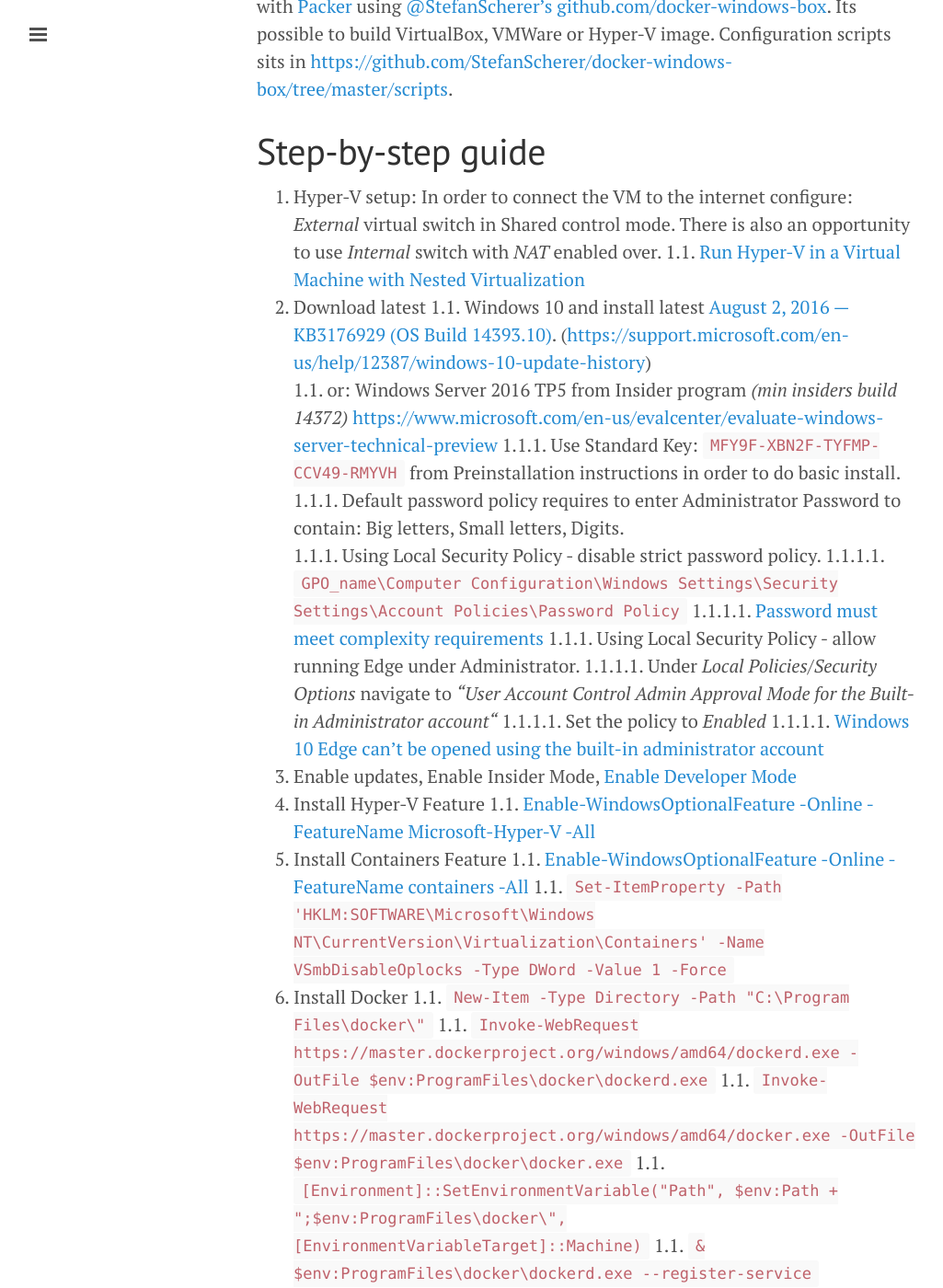
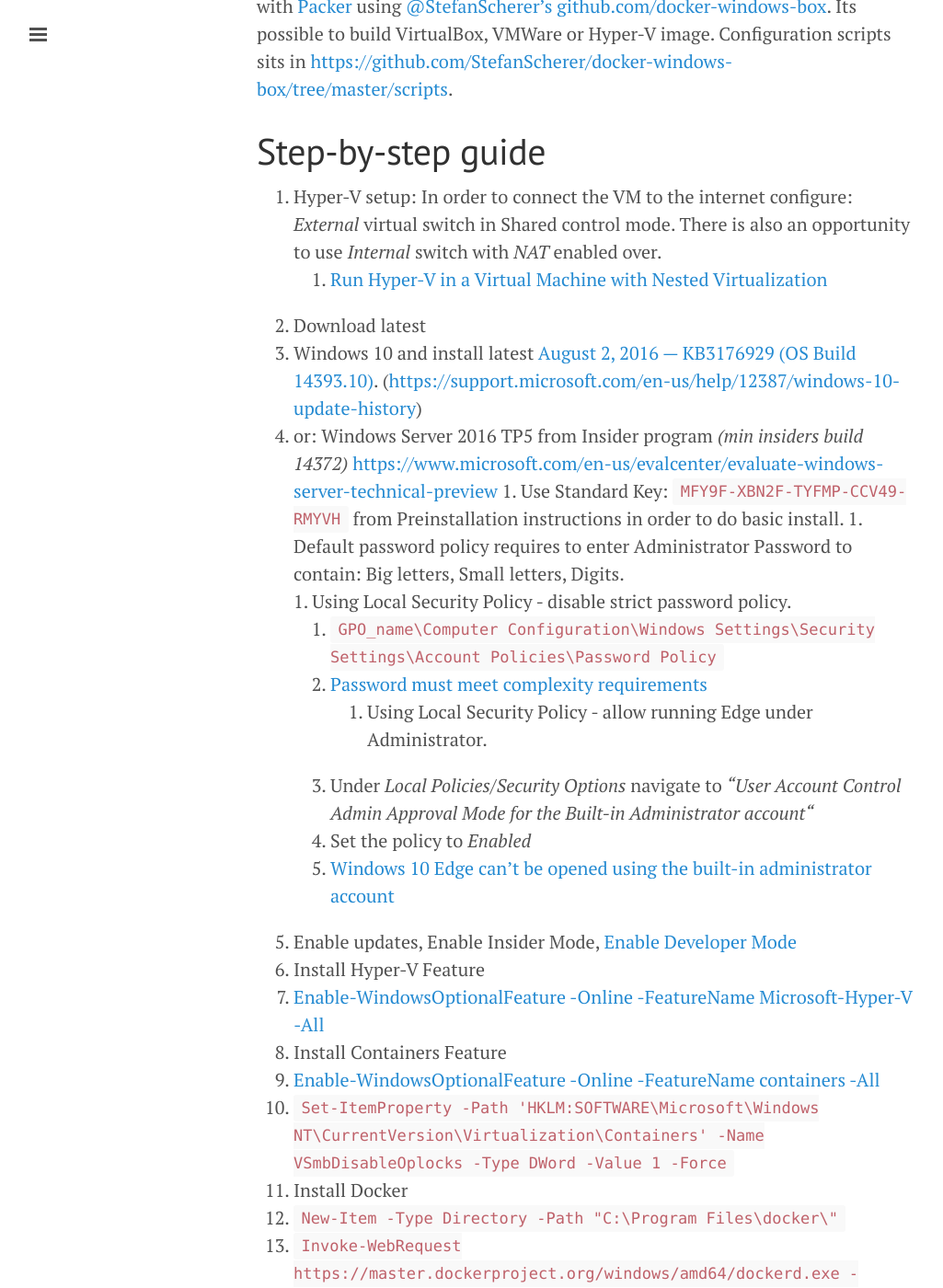
Before and after one commit to sitano/sitano.github.io, a Jekyll site: the page built from _posts/2016-08-04-docker-win.md, in a window 1280 px wide and 1400 px high, scrolled down 478 px. Shown: the whole window at 92% size, without its empty margins (1-1026 px from the left). Built offline with Jekyll 4.4.1, drawn with Linux system fonts in a browser that asks for light colours; Markdown is read by kramdown in place of the engine named in the settings; comment, search, counter and statistics services are not loaded; some of the changed text lies outside the part shown.

Commit message:
update markdown for nested lists

```diff
--- a/_posts/2016-08-04-docker-win.md
+++ b/_posts/2016-08-04-docker-win.md
@@ -21,59 +21,59 @@
 1. Hyper-V setup: In order to connect the VM to the internet configure:
    _External_ virtual switch in Shared control mode.
    There is also an opportunity to use _Internal_ switch with _NAT_ enabled over.
-     1.1. [Run Hyper-V in a Virtual Machine with Nested Virtualization](https://msdn.microsoft.com/en-us/virtualization/hyperv_on_windows/user_guide/nesting)
+   1. [Run Hyper-V in a Virtual Machine with Nested Virtualization](https://msdn.microsoft.com/en-us/virtualization/hyperv_on_windows/user_guide/nesting)
 1. Download latest
-    1.1. Windows 10 and install latest [August 2, 2016 — KB3176929 (OS Build 14393.10)](https://support.microsoft.com/). ([https://support.microsoft.com/en-us/help/12387/windows-10-update-history](https://support.microsoft.com/en-us/help/12387/windows-10-update-history))
-    1.1. or: Windows Server 2016 TP5 from Insider program _(min insiders build 14372)_ [https://www.microsoft.com/en-us/evalcenter/evaluate-windows-server-technical-preview](https://www.microsoft.com/en-us/evalcenter/evaluate-windows-server-technical-preview)
-        1.1.1. Use Standard Key: `MFY9F-XBN2F-TYFMP-CCV49-RMYVH` from Preinstallation instructions in order to do basic install.
-        1.1.1. Default password policy requires to enter Administrator Password to contain: Big letters, Small letters, Digits.
-        1.1.1. Using Local Security Policy - disable strict password policy.
-            1.1.1.1. `GPO_name\Computer Configuration\Windows Settings\Security Settings\Account Policies\Password Policy`
-            1.1.1.1. [Password must meet complexity requirements](https://technet.microsoft.com/en-us/library/hh994562(v=ws.11).aspx)
-        1.1.1. Using Local Security Policy - allow running Edge under Administrator.
-            1.1.1.1. Under _Local Policies/Security Options_ navigate to _“User Account Control Admin Approval Mode for the Built-in Administrator account“_
-            1.1.1.1. Set the policy to _Enabled_
-            1.1.1.1. [Windows 10 Edge can’t be opened using the built-in administrator account](http://www.virtualizationhowto.com/2015/07/windows-10-edge-opened-builtin-administrator-account/)
+  1. Windows 10 and install latest [August 2, 2016 — KB3176929 (OS Build 14393.10)](https://support.microsoft.com/). ([https://support.microsoft.com/en-us/help/12387/windows-10-update-history](https://support.microsoft.com/en-us/help/12387/windows-10-update-history))
+  1. or: Windows Server 2016 TP5 from Insider program _(min insiders build 14372)_ [https://www.microsoft.com/en-us/evalcenter/evaluate-windows-server-technical-preview](https://www.microsoft.com/en-us/evalcenter/evaluate-windows-server-technical-preview)
+    1. Use Standard Key: `MFY9F-XBN2F-TYFMP-CCV49-RMYVH` from Preinstallation instructions in order to do basic install.
+    1. Default password policy requires to enter Administrator Password to contain: Big letters, Small letters, Digits.
+    1. Using Local Security Policy - disable strict password policy.
+      1. `GPO_name\Computer Configuration\Windows Settings\Security Settings\Account Policies\Password Policy`
+      1. [Password must meet complexity requirements](https://technet.microsoft.com/en-us/library/hh994562(v=ws.11).aspx)
+    1. Using Local Security Policy - allow running Edge under Administrator.
+      1. Under _Local Policies/Security Options_ navigate to _“User Account Control Admin Approval Mode for the Built-in Administrator account“_
+      1. Set the policy to _Enabled_
+      1. [Windows 10 Edge can’t be opened using the built-in administrator account](http://www.virtualizationhowto.com/2015/07/windows-10-edge-opened-builtin-administrator-account/)
 1. Enable updates, Enable Insider Mode, [Enable Developer Mode](http://www.ghacks.net/2015/06/13/how-to-enable-developer-mode-in-windows-10-to-sideload-apps/)
 1. Install Hyper-V Feature
-    1.1. [Enable-WindowsOptionalFeature -Online -FeatureName Microsoft-Hyper-V -All](https://msdn.microsoft.com/en-us/virtualization/windowscontainers/docker/configure_docker_daemon)
+  1. [Enable-WindowsOptionalFeature -Online -FeatureName Microsoft-Hyper-V -All](https://msdn.microsoft.com/en-us/virtualization/windowscontainers/docker/configure_docker_daemon)
 1. Install Containers Feature
-    1.1. [Enable-WindowsOptionalFeature -Online -FeatureName containers -All](https://msdn.microsoft.com/en-us/virtualization/windowscontainers/quick_start/quick_start_windows_10)
-    1.1. `Set-ItemProperty -Path 'HKLM:SOFTWARE\Microsoft\Windows NT\CurrentVersion\Virtualization\Containers' -Name VSmbDisableOplocks -Type DWord -Value 1 -Force`
+  1. [Enable-WindowsOptionalFeature -Online -FeatureName containers -All](https://msdn.microsoft.com/en-us/virtualization/windowscontainers/quick_start/quick_start_windows_10)
+  1. `Set-ItemProperty -Path 'HKLM:SOFTWARE\Microsoft\Windows NT\CurrentVersion\Virtualization\Containers' -Name VSmbDisableOplocks -Type DWord -Value 1 -Force`
 1. Install Docker
-    1.1. `New-Item -Type Directory -Path "C:\Program Files\docker\"`
-    1.1. `Invoke-WebRequest https://master.dockerproject.org/windows/amd64/dockerd.exe -OutFile $env:ProgramFiles\docker\dockerd.exe`
-    1.1. `Invoke-WebRequest https://master.dockerproject.org/windows/amd64/docker.exe -OutFile $env:ProgramFiles\docker\docker.exe`
-    1.1. `[Environment]::SetEnvironmentVariable("Path", $env:Path + ";$env:ProgramFiles\docker\", [EnvironmentVariableTarget]::Machine)`
-    1.1. `& $env:ProgramFiles\docker\dockerd.exe --register-service`
+  1. `New-Item -Type Directory -Path "C:\Program Files\docker\"`
+  1. `Invoke-WebRequest https://master.dockerproject.org/windows/amd64/dockerd.exe -OutFile $env:ProgramFiles\docker\dockerd.exe`
+  1. `Invoke-WebRequest https://master.dockerproject.org/windows/amd64/docker.exe -OutFile $env:ProgramFiles\docker\docker.exe`
+  1. `[Environment]::SetEnvironmentVariable("Path", $env:Path + ";$env:ProgramFiles\docker\", [EnvironmentVariableTarget]::Machine)`
+  1. `& $env:ProgramFiles\docker\dockerd.exe --register-service`
 1. Configure Docker daemon
-    1.1. `net localgroup docker /add`
-    1.1. `net localgroup docker Administrator /add`
-    1.1. `Set-ItemProperty -Path HKLM:\SYSTEM\CurrentControlSet\Services\docker -Name ImagePath -Value "``"C:\Program Files\docker\dockerd.exe``" --run-service -H npipe:// -H tcp://0.0.0.0:2375 -G docker -D"``
-    1.1. `Start-Service Docker`
+  1. `net localgroup docker /add`
+  1. `net localgroup docker Administrator /add`
+  1. `Set-ItemProperty -Path HKLM:\SYSTEM\CurrentControlSet\Services\docker -Name ImagePath -Value "``"C:\Program Files\docker\dockerd.exe``" --run-service -H npipe:// -H tcp://0.0.0.0:2375 -G docker -D"``
+  1. `Start-Service Docker`
 1. Check Docker
-    1.1. `docker version`
-    1.1. `docker info`
+  1. `docker version`
+  1. `docker info`
 1. Fetch Docker logs
-    1.1. `Get-EventLog -LogName Application -Source Docker -After (Get-Date).AddMinutes(-5) | Sort-Object TimeGenerated`
+  1. `Get-EventLog -LogName Application -Source Docker -After (Get-Date).AddMinutes(-5) | Sort-Object TimeGenerated`
 1. Download default images depending on your host type (nano or gui)
-    1.1. `Set-ExecutionPolicy Bypass -scope Process`
-    1.1. `Install-PackageProvider ContainerImage -Force`
-    1.1. Install image
-        1.1.1. `Install-ContainerImage -Name WindowsServerCore` (obsolete)
-        1.1.1. or: `Install-ContainerImage -Name NanoServer` (obsolete)
-        1.1.1. or: `Start-BitsTransfer https://aka.ms/tp5/6b/docker/nanoserver -Destination nanoserver.tar.gz; docker load -i nanoserver.tar.gz` (obsolete)
-        1.1.1. or: `docker pull microsoft/nanoserver:10.0.14300.1030` (for Windows 10, Windows Server 2016 Nano)
-        1.1.1. or: `docker pull microsoft/windowsservercore:10.0.14300.1030` (for Windows Server 2016)
-    1.1. `Restart-Service docker`
-    1.1. `docker tag microsoft/windowsservercore:10.0.14300.1030 windowsservercore:latest`
+  1. `Set-ExecutionPolicy Bypass -scope Process`
+  1. `Install-PackageProvider ContainerImage -Force`
+  1. Install image
+    1. `Install-ContainerImage -Name WindowsServerCore` (obsolete)
+    1. or: `Install-ContainerImage -Name NanoServer` (obsolete)
+    1. or: `Start-BitsTransfer https://aka.ms/tp5/6b/docker/nanoserver -Destination nanoserver.tar.gz; docker load -i nanoserver.tar.gz` (obsolete)
+    1. or: `docker pull microsoft/nanoserver:10.0.14300.1030` (for Windows 10, Windows Server 2016 Nano)
+    1. or: `docker pull microsoft/windowsservercore:10.0.14300.1030` (for Windows Server 2016)
+  1. `Restart-Service docker`
+  1. `docker tag microsoft/windowsservercore:10.0.14300.1030 windowsservercore:latest`
 1. Deploy your first container
-    1.1. `docker run -it windowsservercore ping -t localhost`
-    1.1. or: `docker run -it nanoserver ping -t localhost`
+  1. `docker run -it windowsservercore ping -t localhost`
+  1. or: `docker run -it nanoserver ping -t localhost`
 1. Docker machine install
-    1.1. Install Chocolatey `& iex (wget 'https://chocolatey.org/install.ps1' -UseBasicParsing)`, `rm $profile`
-    1.1. `choco install -y docker-machine`
-    1.1. `choco install -y docker-compose`
+  1. Install Chocolatey `& iex (wget 'https://chocolatey.org/install.ps1' -UseBasicParsing)`, `rm $profile`
+  1. `choco install -y docker-machine`
+  1. `choco install -y docker-compose`
 
 Related Articles
 ================
```
